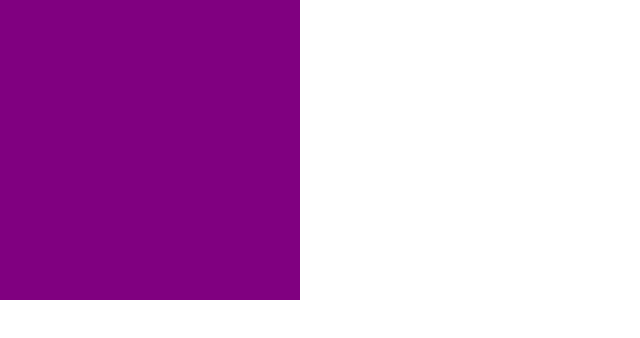
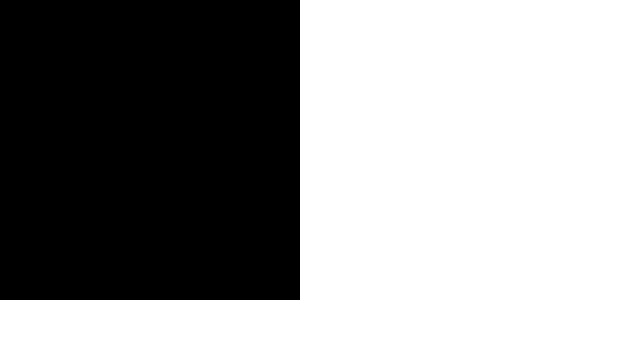
Before and after one commit to Salv4d/colorboxes, a React (Create React App) app: page / in a window 1280 px wide. Shown: the top 338 px of the page, without its empty margins (0-640 px from the left). Built offline with nearby package versions, Linux system fonts and the light colour scheme.

Commit message:
remove state from randomcolorgrid

```diff
--- a/src/RandomColorGrid.js
+++ b/src/RandomColorGrid.js
@@ -3,37 +3,10 @@ import ColorBox from "./ColorBox";
 import "./RandomColorGrid.css";
 
 class RandomColorGrid extends Component {
-  static defaultProps = {
-    colorList: [
-      "black",
-      "silver",
-      "white",
-      "maroon",
-      "red",
-      "purple",
-      "fuchsia",
-      "green",
-      "lime",
-      "olive",
-      "yellow",
-      "navy",
-      "blue",
-      "teal",
-      "aqua",
-    ],
-  };
-
-  constructor(props) {
-    super(props);
-    this.state = {
-      boxList: Array.from({ length: 12 }),
-    };
-  }
-
   render() {
     return (
       <div className="RandomColorGrid">
-        <ColorBox color={this.props.colorList[5]} />
+        <ColorBox />
       </div>
     );
   }
```
